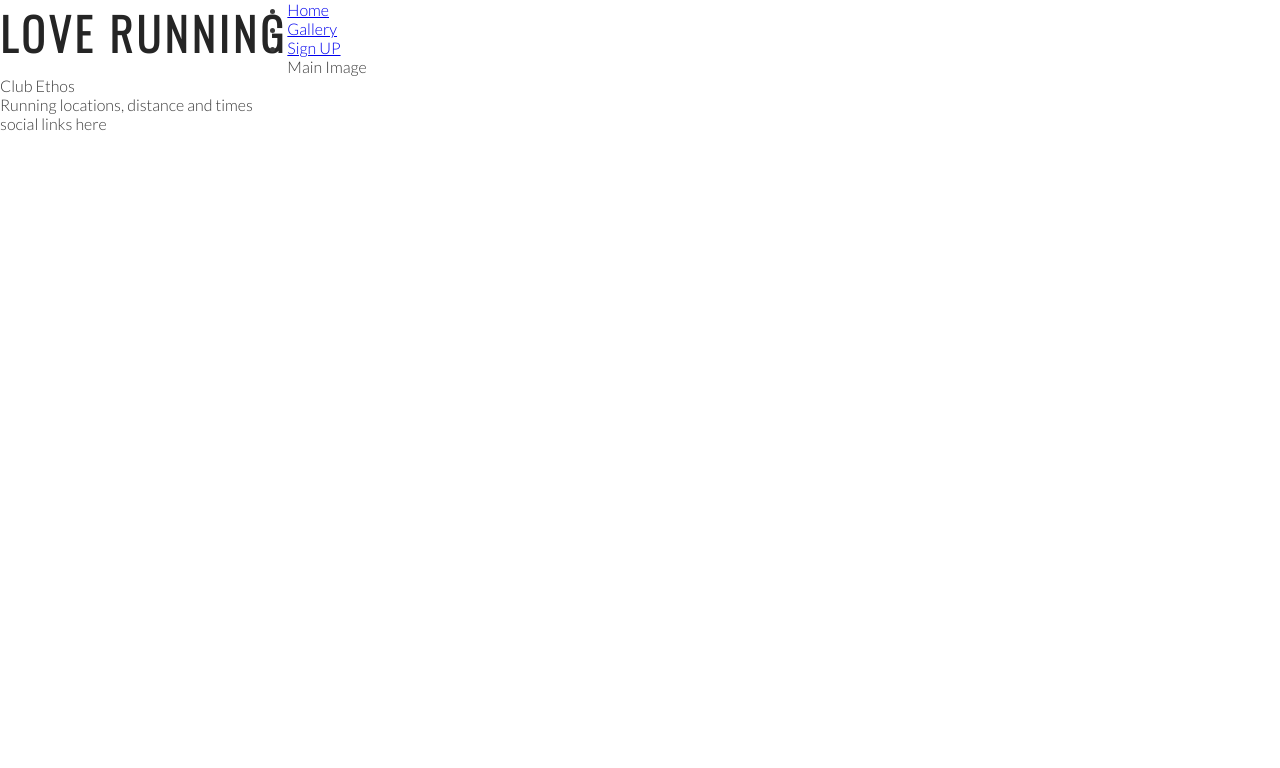
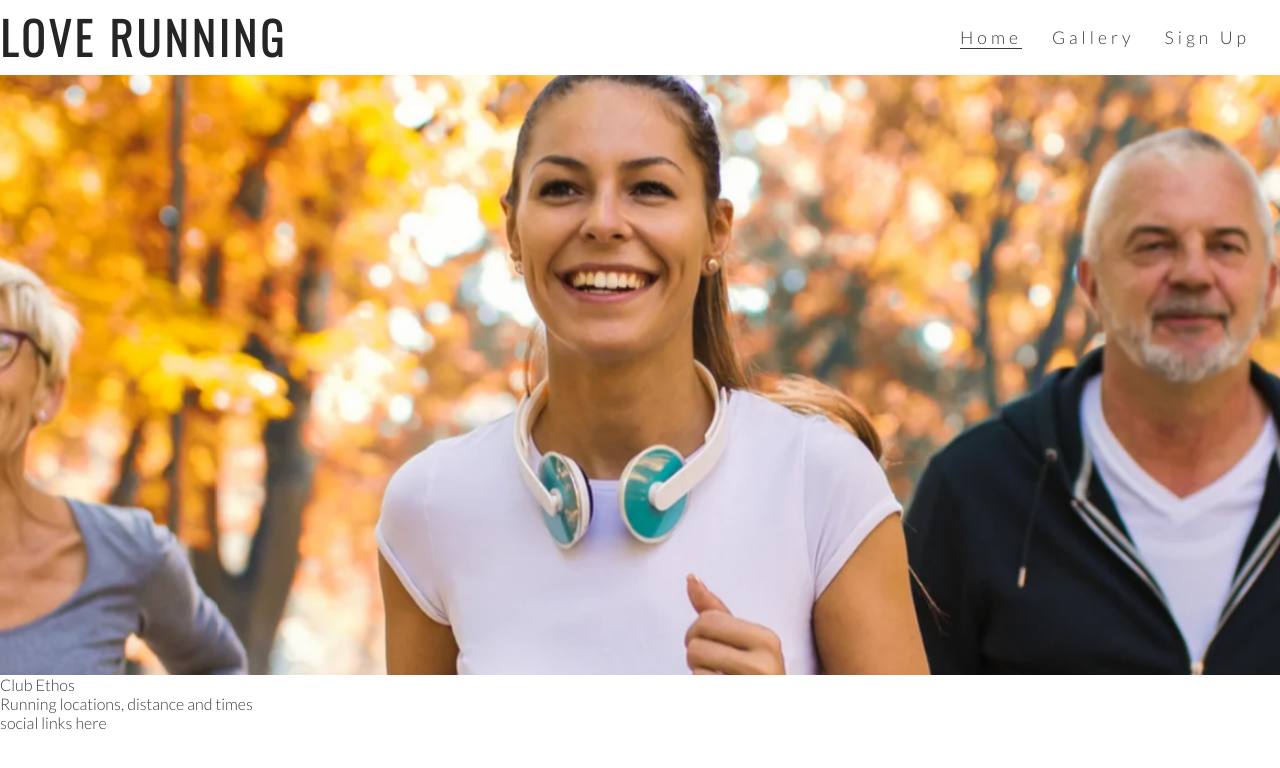
Before and after one commit to Sajalol/Love-running-project, a plain HTML site: page index.html in a window 1280 px wide. Drawn offline with nearby package versions, Linux system fonts and the light colour scheme.

Commit message:
Add hero image and animation for zoom

```diff
--- a/assets/css/style.css
+++ b/assets/css/style.css
@@ -25,3 +25,64 @@ h1, h2 {
     float:left;
     font-size:280%;
 }
+
+#menu, #logo {
+    line-height: 75px;
+}
+
+#menu {
+    font-size: 110%;
+    letter-spacing: 4px;
+
+}
+
+#menu li {
+    float: right;
+    list-style-type: none;
+    margin-right: 30px;
+}
+
+#menu a {
+    text-decoration: none;
+    color:inherit;
+}
+
+#menu a:hover {
+    border-bottom:1px solid
+#3a3a3a;
+}
+
+.active {
+    border-bottom: 1px solid #3a3a3a;
+}
+
+
+/* hero image */
+
+#hero-outer {
+    height: 600px;
+    width: 100%;
+    overflow: hidden;
+}
+
+#hero-image {
+    height: 600px;
+    width: 100%;
+    background: url('../images/hero-image.webp') no-repeat center center ;
+
+    /* animates zoom effect on laoding page */
+    animation-name: hero-zoom;
+    animation-duration: 5s;
+    animation-fill-mode: forwards;
+}
+
+/* creates the level of zoom for hero image */
+
+@keyframes hero-zoom {
+    from {
+transform: scale(1);
+    }
+    to {
+        transform: scale(1.1);
+    }
+}
--- a/index.html
+++ b/index.html
@@ -16,20 +16,20 @@
                 <h1 id="logo">Love Running</h1>
             </a>
             <nav>
-                <ul>
-                    <li><a href="index.html">Home</a>
+                <ul id="menu">
+                    <li><a href="#">Sign Up</a>
                     </li>
                 <li>
                     <a href="#">Gallery</a>
                 </li>
             <li>
-                <a href="#">Sign UP</a>
+                <a href="index.html" class="active">Home</a>
             </li>
         </ul>
             </nav>
         </header>
-        <section>
-            Main Image
+        <section id="hero-outer">
+           <div id="hero-image"></div>
         </section>
         <section>
             Club Ethos
```
Also changed, not shown: assets/images/hero-image.webp (added).
